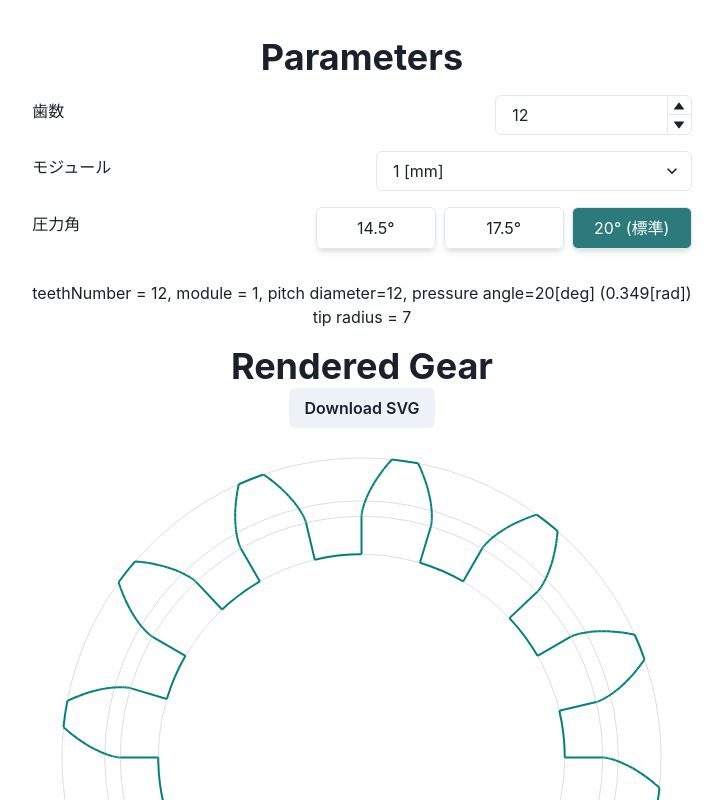
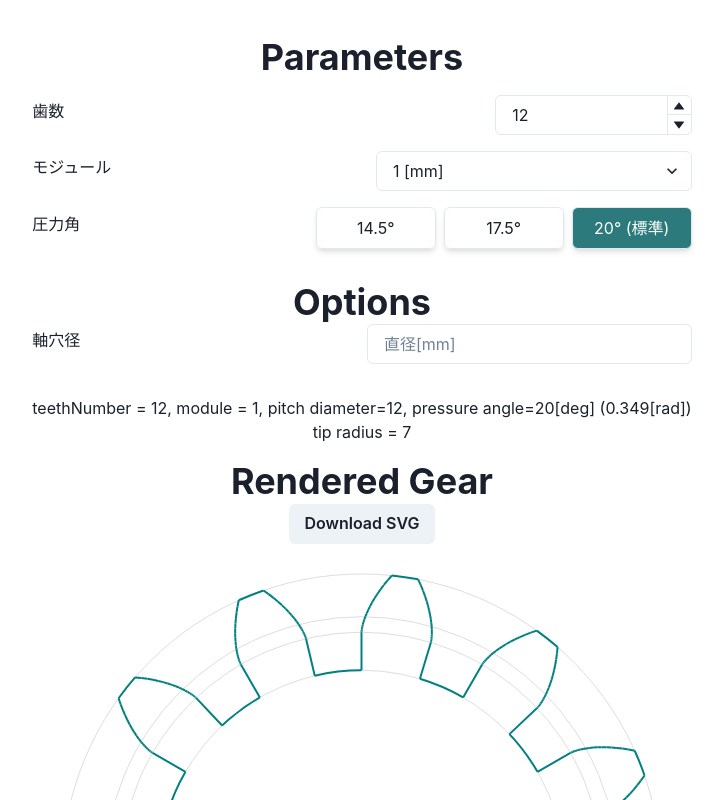
Before and after one commit to sw1227/gear-svg, a React (Vite) app: page / in a window 1280 px wide. Shown: the top 800 px of the page, without its empty margins (278-1001 px from the left). Built offline with nearby package versions, Linux system fonts and the light colour scheme.

Commit message:
feat: add hole and hole diameterform

```diff
--- a/src/App.tsx
+++ b/src/App.tsx
@@ -5,10 +5,12 @@ import { Box, Button, Heading, VStack } from '@chakra-ui/react'
 import TeethNumberForm from './components/TeethNumberForm.tsx'
 import ModuleForm from './components/ModuleForm.tsx'
 import PressureAngleForm from './components/PressureAngleForm.tsx'
+import HoleDiameterForm from './components/HoleDiameterForm.tsx'
 import {
   teethNumberState,
   moduleState,
   pressureAngleDegreeState,
+  holeDiameterState,
   pitchDiameterState,
   pressureAngleState,
   pitchRadiusState,
@@ -28,6 +30,7 @@ const App: FC = () => {
   const [teethNumber, setTeethNumber] = useRecoilState(teethNumberState)
   const [module, setModule] = useRecoilState(moduleState)
   const [pressureAngleDegree, setPressureAngleDegree] = useRecoilState(pressureAngleDegreeState)
+  const [holeDiameter, setHoleDiameter] = useRecoilState(holeDiameterState)
   const pitchDiameter = useRecoilValue(pitchDiameterState)
   const pressureAngle = useRecoilValue(pressureAngleState)
   const pitchRadius = useRecoilValue(pitchRadiusState)
@@ -94,6 +97,11 @@ const App: FC = () => {
           <PressureAngleForm pressureAngleValue={pressureAngleDegree} onChange={setPressureAngleDegree} />
         </VStack>
 
+        <Heading mt={8}>Options</Heading>
+        <VStack spacing={4}>
+          <HoleDiameterForm onChange={setHoleDiameter}/>
+        </VStack>
+
         <Box mt={8}>teethNumber = {teethNumber}, module = {module}, pitch diameter={pitchDiameter}, pressure angle={pressureAngleDegree}[deg] ({pressureAngle.toFixed(3)}[rad])</Box>
         <p>tip radius = {tipRadius}</p>
 
@@ -116,6 +124,7 @@ const App: FC = () => {
             <circle cx="0" cy="0" r={pitchRadius} fill="none" stroke="#ddd" strokeWidth={strokeWidthThin} />
             <circle cx="0" cy="0" r={baseRadius} fill="none" stroke="#ddd" strokeWidth={strokeWidthThin} />
             <circle cx="0" cy="0" r={rootRadius} fill="none" stroke="#ddd" strokeWidth={strokeWidthThin} />
+            {holeDiameter && <circle cx="0" cy="0" r={holeDiameter / 2} fill="none" stroke="teal" strokeWidth={strokeWidthThick} />}
             {/* Involute */}
             {Array.from({ length: teethNumber }, (_, i) => {
               const offsetAngle = 2 * i * Math.PI / teethNumber
@@ -133,7 +142,7 @@ const App: FC = () => {
                 y2: rootRadius * Math.sin(2 * (i + 1) * Math.PI / teethNumber),
               }
               return (
-                <g>
+                <g key={`g_${i}`}>
                   {/* root */}
                   <line
                     x1={rootRadius * Math.cos(offsetAngle)}
@@ -151,7 +160,7 @@ const App: FC = () => {
                     y2={baseRadius * Math.sin(offsetAngle2)}
                     stroke="teal"
                     strokeWidth={strokeWidthThick}
-                    key={`root_${i}`}
+                    key={`root_2_${i}`}
                   />
                   {/* tip arc */}
                   <path
--- /dev/null
+++ b/src/components/HoleDiameterForm.tsx
@@ -0,0 +1,42 @@
+import { FC, useState } from 'react'
+import {
+  HStack,
+  FormControl,
+  FormLabel,
+  Input,
+} from '@chakra-ui/react'
+
+interface HoleDiameterFormProps {
+  onChange: (val: number | null) => void
+}
+
+const HoleDiameterForm: FC<HoleDiameterFormProps> = ({ onChange }) => {
+  const [strValue, setStrValue] = useState<string>('')
+
+  const handleChange = (val: string) => {
+    setStrValue(val)
+    const floatVal = parseFloat(val)
+    if (!isNaN(floatVal) && floatVal >= 0) {
+      onChange(floatVal)
+    } else {
+      onChange(null)
+    }
+  }
+
+  return (
+    <FormControl id="holeDiameter">
+      <HStack spacing={4} align="center">
+        <FormLabel width="full">軸穴径</FormLabel>
+        <Input
+          value={strValue}
+          onChange={e => handleChange(e.target.value)}
+          errorBorderColor='crimson'
+          isInvalid={!!strValue && (isNaN(parseFloat(strValue)) || parseFloat(strValue) < 0)}
+          placeholder='直径[mm]'
+        >
+        </Input>
+      </HStack>
+    </FormControl>
+  )
+}
+export default HoleDiameterForm
--- a/src/recoil/atoms.ts
+++ b/src/recoil/atoms.ts
@@ -14,3 +14,8 @@ export const pressureAngleDegreeState = atom<number>({
   key: 'pressureAngleDegreeState',
   default: 20
 })
+
+export const holeDiameterState = atom<number | null>({
+  key: 'holeDiameterState',
+  default: null // null means no hole
+})
--- a/src/recoil/index.ts
+++ b/src/recoil/index.ts
@@ -1,4 +1,9 @@
-export { moduleState, teethNumberState, pressureAngleDegreeState } from './atoms'
+export {
+  moduleState,
+  teethNumberState,
+  pressureAngleDegreeState,
+  holeDiameterState,
+} from './atoms'
 export {
   pressureAngleState,
   pitchDiameterState,
```
